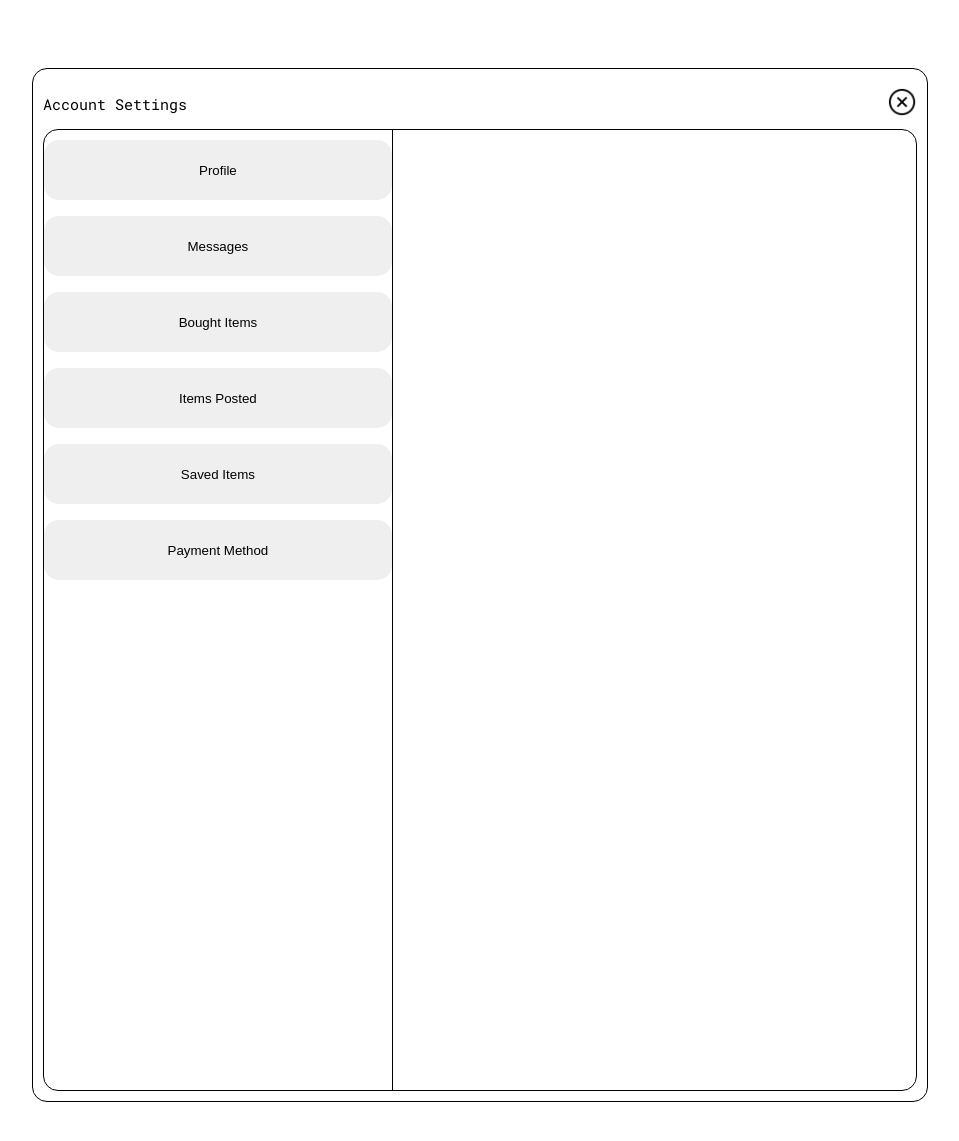
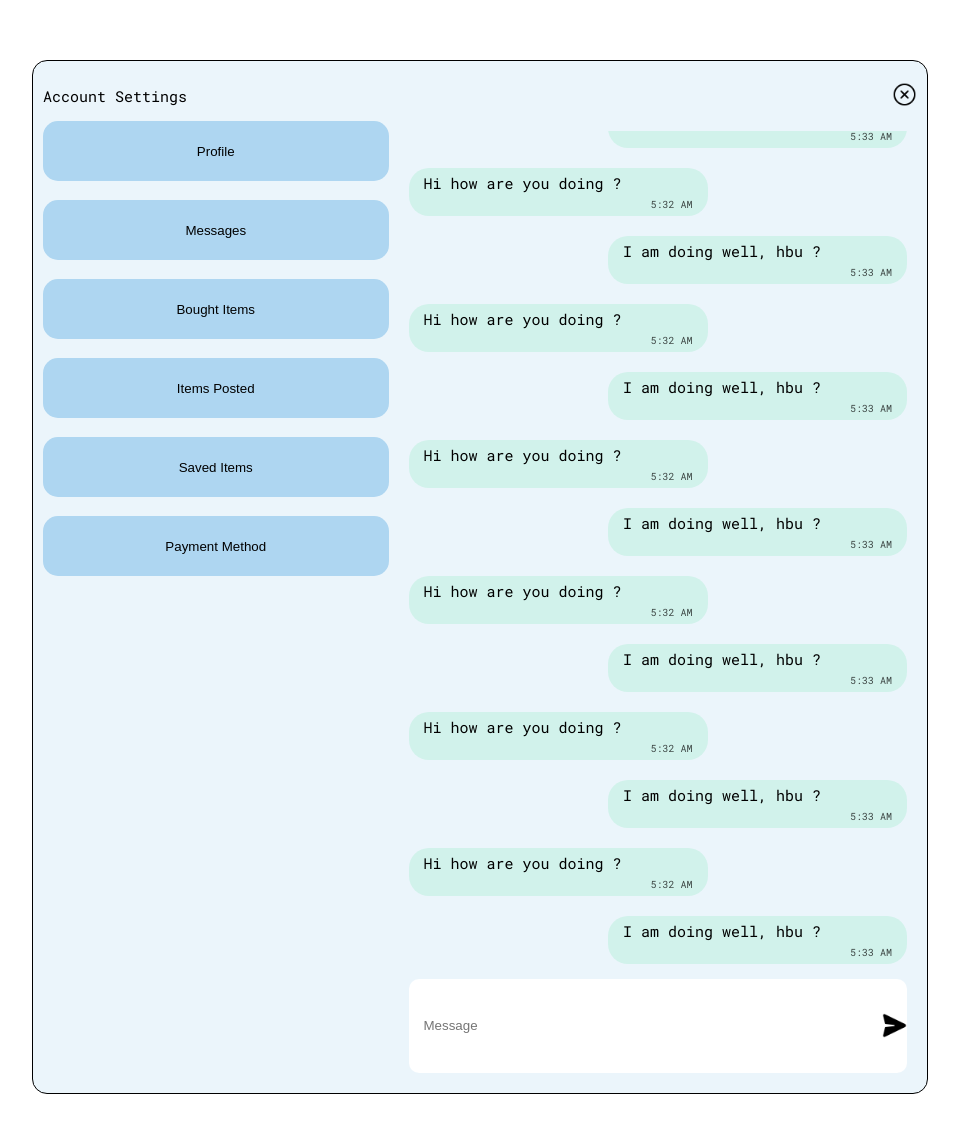
Before and after one commit to Abel0Kassahun/Ecommerce-Website, a PHP site: page /HTML/account.html in a window 1280 px wide. Shown: the top 1141 px of the page, without its empty margins (160-1119 px from the left). Run offline with PHP 8.4, Linux system fonts and the light colour scheme.

Commit message:
added account settings with chat room

```diff
--- a/CSS/account.css
+++ b/CSS/account.css
@@ -1,6 +1,6 @@
 *{
     box-sizing: border-box;
-    /* outline: 2px dott ed red; */
+    /* outline: 2px dotted red; */
 }
 
 @font-face{
@@ -12,6 +12,8 @@ body{
     font-family: 'Roboto-Mono';
     font-size: 15px;
     height: 100%;
+    margin: 0px;
+    padding: 0px;
 }
 
 .wrapper{
@@ -25,7 +27,9 @@ body{
     display: flex;
     flex-direction: column;
     padding: 10px;
+    background-color: #ebf5fb;
 }
+
 .wrapper nav{
     width: 100%;
     display: flex;
@@ -37,29 +41,198 @@ body{
     justify-self: flex-end;
 }
 
+.wrapper nav .account-close:hover{
+    opacity: 0.5;
+}
+
 .wrapper .account-close img{
-    width: 30px;
-    height: 30px;
+    width: 25px;
+    height: 25px;
 }
 
 .wrapper .content{
     height: 100%;
     display: flex;
-    border: 1px solid;
-    border-radius: 15px;
+    /* border: 1px solid; */
+    overflow-y: hidden;
 }
 
 .wrapper .content .selection{
     width: 40%;
     display: flex;
     flex-direction: column;
-    row-gap: 16px;
-    border-right: 1px solid;
-    padding-top: 10px;
+    row-gap: 19px;
+    /* border-right: 1px solid; */
 }
 
 .wrapper .content .selection button{
     height: 60px;
     border-radius: 15px;
     border: none;
+    background-color:   #aed6f1  ;
 }
+
+.wrapper .content .selection button:hover{
+    background-color:  #d6eaf8 ;
+}
+
+.wrapper .right-window{
+    height: 100%;
+    width: 60%;
+    margin-left: 10px;
+    padding-top: 10px;
+    scrollbar-width: none;
+    overflow-y:auto;
+    padding-right: 10px;
+    padding-left: 10px;
+    border-radius: 15px;
+
+}
+
+/* Profile Settings*/
+.wrapper .right-window .profile{
+    display: none;
+}
+
+/* Messages */
+.wrapper .right-window .messages{
+    display: flex;
+    flex-direction: column;
+    row-gap: 10px;
+    display: none;
+}
+
+.wrapper .right-window .messages .msg-from-mods{
+    padding-left: 15px;
+    padding-right: 15px;
+    height: 80px;
+    width: 100%;
+    background-color: #aed6f1;
+    display: flex;
+    align-items: center;
+    justify-content: space-between;
+}
+
+.wrapper .right-window .messages .msg-from-mods:hover{
+    background-color:  #d6eaf8 ;
+
+}
+
+.msg-count{
+    background-color:  #dc7633 ;
+    border-radius: 50%;
+    width: 15px;
+    height: 15px;
+    display: flex;
+    align-items: center;
+    justify-content: center;
+}
+
+.wrapper .right-window .messages .normal-msgs{
+    padding-left: 15px;
+    padding-right: 15px;
+    height: 100px;
+    width: 100%;
+    background-color: #aed6f1;
+    display: flex;
+    align-items: center;
+    outline: 2px dotted red;
+}
+
+.wrapper .right-window .messages .normal-msgs:hover{
+    background-color:  #d6eaf8 ;
+}
+
+.wrapper .right-window .messages .normal-msgs img{
+    width: 15%;
+    background-color:  #ebf5fb;
+    height: 90px;
+    margin-right: 15px;
+    border-radius: 50%;
+}
+
+.wrapper .right-window .messages .normal-msgs .msg-information{
+    width: 83%;
+    outline: 2px dotted red;
+}
+
+/* Chat room */
+.wrapper .right-window .chat-room{
+    height: 100%;
+    display: flex;
+    flex-direction: column-reverse;
+    padding-bottom: 10px;
+    /* display: none; */
+}
+
+.wrapper .right-window .chat-room form{
+    align-self: end;
+    width: 100%;
+    height:10%;
+    display: flex;
+    align-items: center;
+    background-color: #fff;
+    border-radius: 10px;
+}
+
+.wrapper .right-window .chat-room form input{
+    border: none;
+    width: 95%;
+    padding-left: 15px;
+    outline: none;
+}
+
+.wrapper .right-window .chat-room form a {
+    display: flex;
+    align-items: center;
+}
+
+.wrapper .right-window .chat-room form a:hover {
+    opacity: 0.5;
+}
+.wrapper .right-window .chat-room form a img{
+    height: 25px;
+    width: 25px;
+}
+
+.wrapper .right-window .chat-room .texts{
+    height: 90%;
+    width: 100%;
+    display: flex;
+    flex-direction: column-reverse;
+    padding-bottom: 15px;
+    padding-top: 15px;
+    row-gap: 20px;
+    overflow-y:auto;
+    scrollbar-width: none;
+}
+
+
+
+.text-msg{
+    background-color:   #d1f2eb;
+    padding: 5px 15px 5px 15px;
+    /* top right bottom left */
+    width: 60%;
+    height: 50px;
+    border-radius: 20px;
+    display: flex;
+    flex-direction: column;
+    row-gap: 5px;
+}
+
+.text-itself{
+    font-size: 15px;
+    margin: 0px;
+}
+
+.sent-recieved-time{
+    font-size: 10px;
+    margin: 0px;
+    align-self: end;
+    opacity: 0.7;
+}
+
+.outgoing-texts{
+    align-self: flex-end;
+}
--- a/HTML/account.html
+++ b/HTML/account.html
@@ -23,10 +23,105 @@
                 <button class="payment-method">Payment Method</button>
             </div>
             <div class="right-window">
+                <!-- Profile -->
+                <div class="profile">
 
+                </div>
+                <!-- Messages (chatroom) -->
+                <div class="messages">
+                    <div class="msg-from-mods">
+                        <p>Messages from Moderators</p>
+                        <div class="msg-count">
+                            <p>1</p>
+                        </div>
+                    </div>
+                    <div class="normal-msgs">
+                        <img src="" alt="">
+                        <div class="msg-information">
+                            <p>Name</p>
+                            <p>Date sent</p>
+                        </div>
+                        <div class="msg-count">
+                            <p>1</p>
+                        </div>
+                    </div>
+                </div>
+                <!-- Chat room -->
+                <div class="chat-room">
+                    <form action="">
+                        <input type="text" name="text-msg" id="" placeholder="Message">
+                        <a href=""><img src="../ICONS/send.png" alt=""></a>
+                    </form>
+                    <div class="texts">
+                        <div class="text-msg outgoing-texts">
+                            <p class="text-itself">I am doing well, hbu ?</p>
+                            <p class="sent-recieved-time">5:33 AM</p>
+                        </div>
+                        <div class="text-msg incoming-texts">
+                            <p class="text-itself">Hi how are you doing ?</p>
+                            <p class="sent-recieved-time">5:32 AM</p>
+                        </div>
+                        <div class="text-msg outgoing-texts">
+                            <p class="text-itself">I am doing well, hbu ?</p>
+                            <p class="sent-recieved-time">5:33 AM</p>
+                        </div>
+                        <div class="text-msg incoming-texts">
+                            <p class="text-itself">Hi how are you doing ?</p>
+                            <p class="sent-recieved-time">5:32 AM</p>
+                        </div>
+                        <div class="text-msg outgoing-texts">
+                            <p class="text-itself">I am doing well, hbu ?</p>
+                            <p class="sent-recieved-time">5:33 AM</p>
+                        </div>
+                        <div class="text-msg incoming-texts">
+                            <p class="text-itself">Hi how are you doing ?</p>
+                            <p class="sent-recieved-time">5:32 AM</p>
+                        </div>
+                        <div class="text-msg outgoing-texts">
+                            <p class="text-itself">I am doing well, hbu ?</p>
+                            <p class="sent-recieved-time">5:33 AM</p>
+                        </div>
+                        <div class="text-msg incoming-texts">
+                            <p class="text-itself">Hi how are you doing ?</p>
+                            <p class="sent-recieved-time">5:32 AM</p>
+                        </div>
+                        <div class="text-msg outgoing-texts">
+                            <p class="text-itself">I am doing well, hbu ?</p>
+                            <p class="sent-recieved-time">5:33 AM</p>
+                        </div>
+                        <div class="text-msg incoming-texts">
+                            <p class="text-itself">Hi how are you doing ?</p>
+                            <p class="sent-recieved-time">5:32 AM</p>
+                        </div>
+                        <div class="text-msg outgoing-texts">
+                            <p class="text-itself">I am doing well, hbu ?</p>
+                            <p class="sent-recieved-time">5:33 AM</p>
+                        </div>
+                        <div class="text-msg incoming-texts">
+                            <p class="text-itself">Hi how are you doing ?</p>
+                            <p class="sent-recieved-time">5:32 AM</p>
+                        </div>
+                        <div class="text-msg outgoing-texts">
+                            <p class="text-itself">I am doing well, hbu ?</p>
+                            <p class="sent-recieved-time">5:33 AM</p>
+                        </div>
+                        <div class="text-msg incoming-texts">
+                            <p class="text-itself">Hi how are you doing ?</p>
+                            <p class="sent-recieved-time">5:32 AM</p>
+                        </div>
+                        <div class="text-msg outgoing-texts">
+                            <p class="text-itself">I am doing well, hbu ?</p>
+                            <p class="sent-recieved-time">5:33 AM</p>
+                        </div>
+                        <div class="text-msg incoming-texts">
+                            <p class="text-itself">Hi how are you doing ?</p>
+                            <p class="sent-recieved-time">5:32 AM</p>
+                        </div>
+                    </div>
+
+                </div>
             </div>
         </div>
-
     </div>
 </body>
 </html>
```
Also changed, not shown: ICONS/send.png (added).
